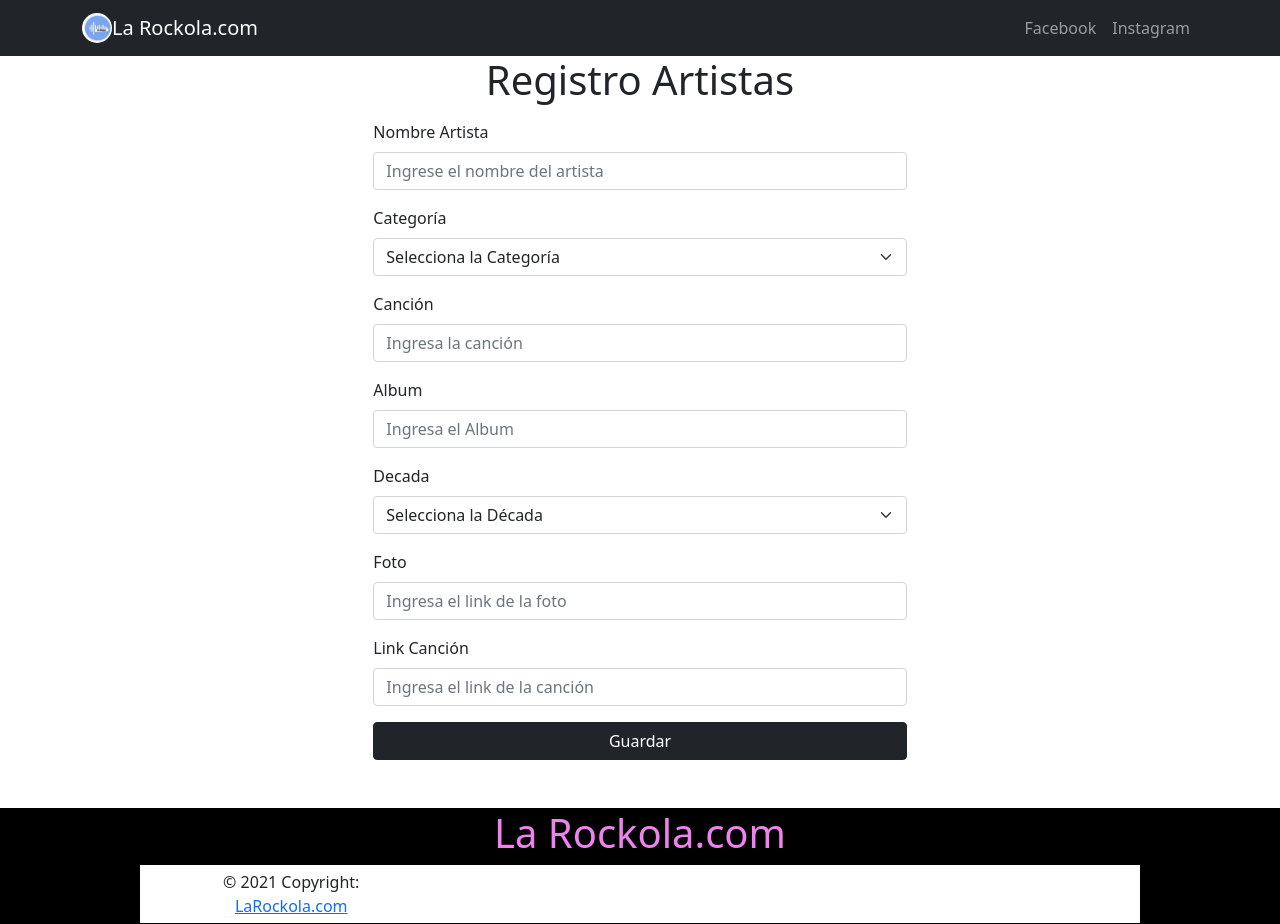
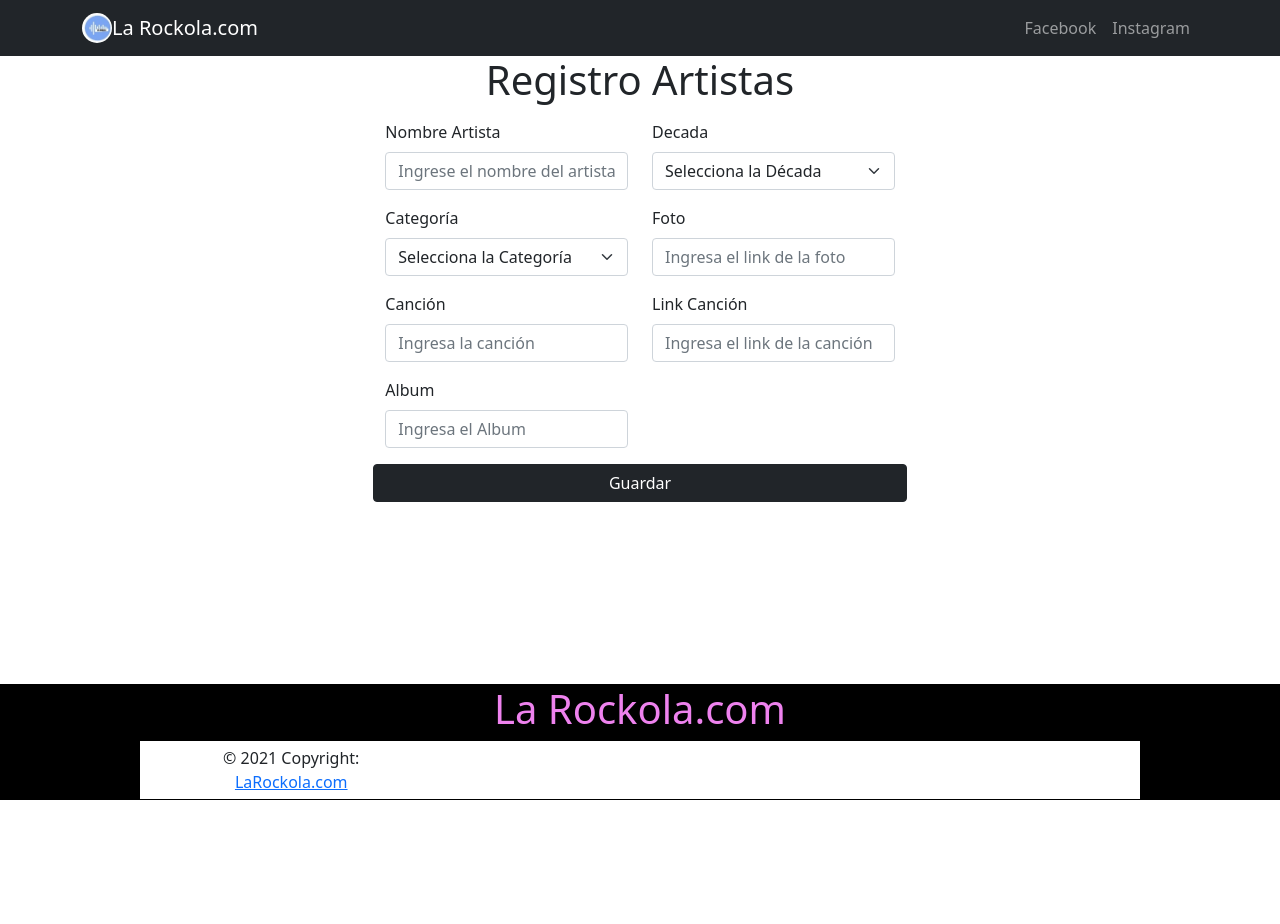
Before and after one commit to Gvillamizar/ProyectoUIS, a React (Create React App) app in the folder Rockola/frontend/: page /registroartista in a window 1280 px wide. After the commit the page ends 800 px from the top, so only its background shows below. Built offline with nearby package versions, Linux system fonts and the light colour scheme.

Commit message:
Ultimos Ajustes
Ultimos Ajustes

```diff
--- a/Rockola/frontend/src/components/FooterStyles.js
+++ b/Rockola/frontend/src/components/FooterStyles.js
@@ -3,7 +3,7 @@ import styled from 'styled-components';
 export const Box = styled.div`
 padding: 1px 5px;
 background: black;
-position: relative;
+position: fixed;
 bottom: 0;
 width: 100%;
 text-align: center;
--- a/Rockola/frontend/src/components/RegistroArtista.js
+++ b/Rockola/frontend/src/components/RegistroArtista.js
@@ -1,5 +1,5 @@
 import React from 'react'
-import { Form, Button, Container, Row } from 'react-bootstrap'
+import { Form, Button, Container, Row, Col } from 'react-bootstrap'
 
 import { addMusica } from '../apis/ArtistasCRUD'
 
@@ -18,13 +18,13 @@ const RegistroArtista = () => {
             Link: even.target[6].value,
             //ID: 7, // vALIDAR COMO CALCULARLO O PONERLO AUTOMÁTICO
         }
-        addMusica(obj, (res)=>{
+        addMusica(obj, (res) => {
             console.log(res);
-            if(res == "Music Created"){
+            if (res == "Music Created") {
                 //user.flagNewUser = false;
                 //localStorage.setItem("user", JSON.stringify(user));
-               window.location.href="http://localhost:3000/home";
-            }else{
+                window.location.href = "http://localhost:3000/home";
+            } else {
                 alert("Algo salió mal, vuelve a intentarlo")
             }
         })
@@ -35,6 +35,9 @@ const RegistroArtista = () => {
                 <h1>Registro Artistas</h1>
             </div>
             <Form onSubmit={save}>
+                <Container>
+                    <Row>
+                        <Col>
                             <Form.Group className="mb-3" controlId="nombre">
                                 <Form.Label>Nombre Artista</Form.Label>
                                 <Form.Control type="text" placeholder="Ingrese el nombre del artista" />
@@ -63,6 +66,8 @@ const RegistroArtista = () => {
                                 <Form.Control type="text" placeholder="Ingresa el Album" />
                             </Form.Group>
 
+                        </Col>
+                        <Col>
                             <Form.Group className="mb-3" controlId="decada">
                                 <Form.Label>Decada</Form.Label>
                                 <Form.Select>
@@ -85,6 +90,9 @@ const RegistroArtista = () => {
                                 <Form.Label>Link Canción</Form.Label>
                                 <Form.Control type="text" placeholder="Ingresa el link de la canción" />
                             </Form.Group>
+                        </Col>
+                    </Row>
+                </Container>
 
                 <Container fluid="md">
                     <Row>
@@ -96,6 +104,7 @@ const RegistroArtista = () => {
 
                 <br />
                 <br />
+
             </Form>
         </>
     )
--- a/Rockola/frontend/src/components/RegistroUsuario.js
+++ b/Rockola/frontend/src/components/RegistroUsuario.js
@@ -1,5 +1,5 @@
 import React from 'react'
-import { Form, Button, Container, Row } from 'react-bootstrap'
+import { Form, Button, Container, Row, Col } from 'react-bootstrap'
 
 import { addUsuario } from '../apis/UsuariosCRUD'
 
@@ -18,13 +18,13 @@ const RegistroUsuario = () => {
             Tipo_usuario: even.target[6].value,
             ID: user.uid,
         }
-        addUsuario(obj, (res)=>{
+        addUsuario(obj, (res) => {
             console.log(res);
-            if(res == "User Created"){
+            if (res == "User Created") {
                 user.flagNewUser = false;
                 localStorage.setItem("user", JSON.stringify(user));
-               window.location.href="http://localhost:3000/home";
-            }else{
+                window.location.href = "http://localhost:3000/home";
+            } else {
                 alert("Algo salió mal, vuelve a intentarlo")
             }
         })
@@ -35,6 +35,9 @@ const RegistroUsuario = () => {
                 <h1>Registra Usuario</h1>
             </div>
             <Form onSubmit={save}>
+                <Container>
+                    <Row>
+                        <Col>
                             <Form.Group className="mb-3" controlId="Nombre">
                                 <Form.Label>Nombre</Form.Label>
                                 <Form.Control type="text" placeholder="Ingresa tu nombre" />
@@ -59,6 +62,9 @@ const RegistroUsuario = () => {
                                 <Form.Control type="text" placeholder="Ingresa el Nombre de Usuario" />
                             </Form.Group>
 
+                        </Col>
+                        <Col>
+
                             <Form.Group className="mb-3" controlId="Contrasenha">
                                 <Form.Label>Contraseña</Form.Label>
                                 <Form.Control type="text" laceholder="Ingresa la contraseña" />
@@ -78,6 +84,9 @@ const RegistroUsuario = () => {
                                 <Form.Label>Numero Identificacion</Form.Label>
                                 <Form.Control type="text" placeholder="Ingresa el número de Identificación" />
                             </Form.Group>
+                        </Col>
+                    </Row>
+                </Container>
 
                 <Container fluid="md">
                     <Row>
```
Lines whose indentation alone changed are shown as unchanged.
